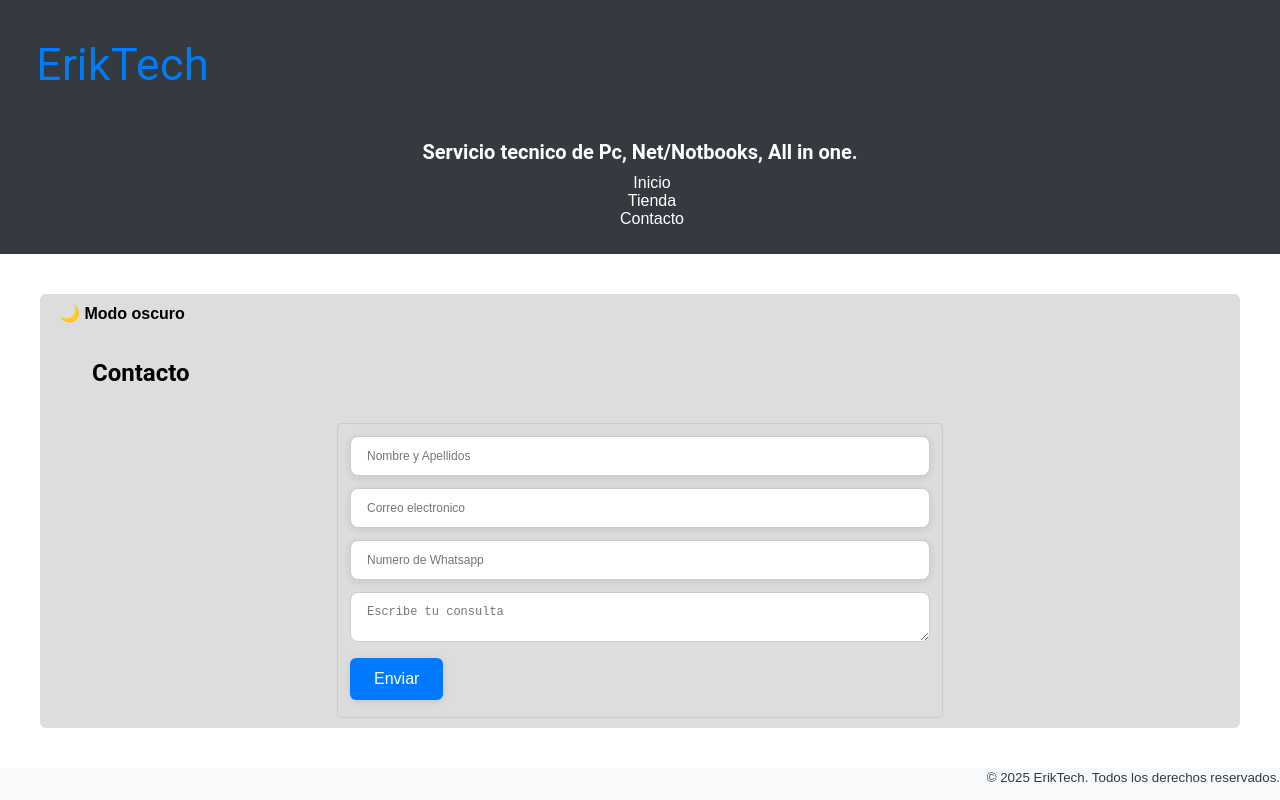
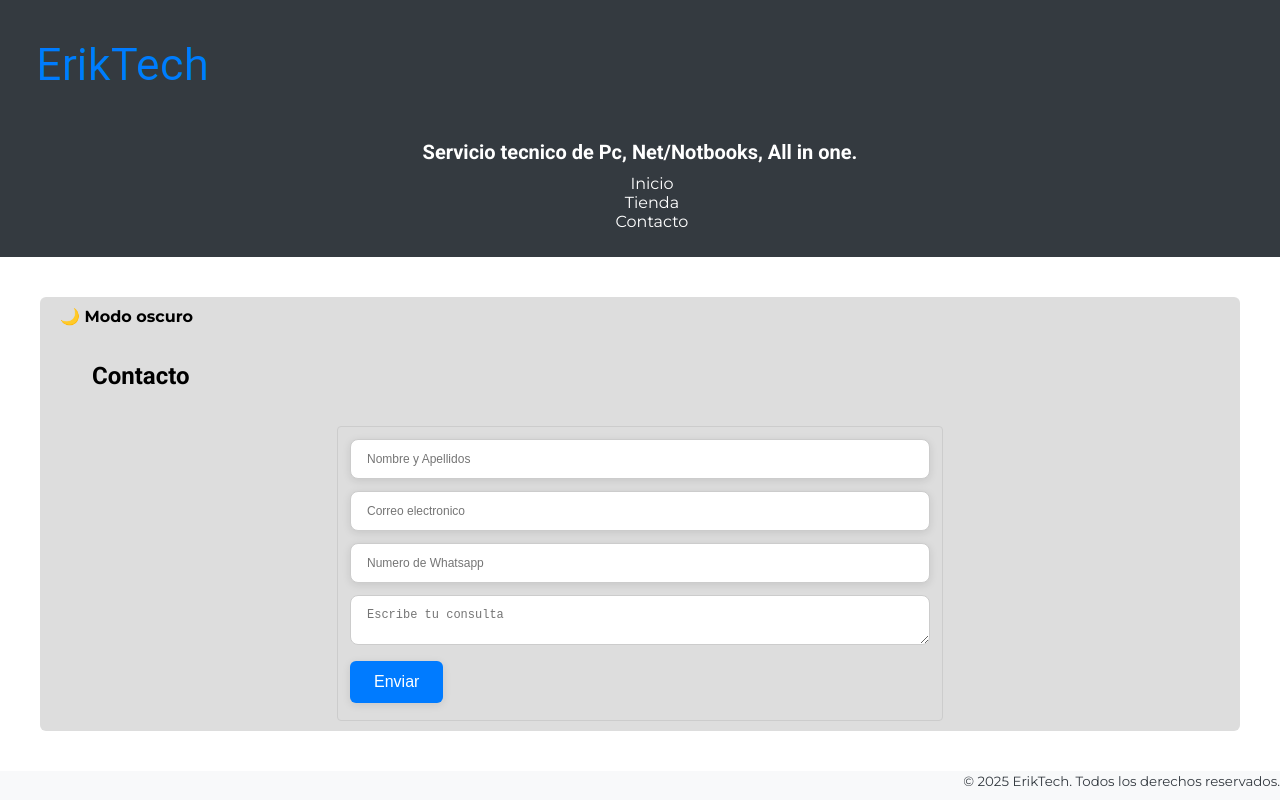
Before and after one commit to Erik-Peyret/Tarea-Global-Academy-, a plain HTML site: page pages/contacto.html in a window 1280 px wide. Drawn offline with Linux system fonts and the light colour scheme.

Commit message:
Se importan las fuentes de Google.

```diff
--- a/pages/contacto.html
+++ b/pages/contacto.html
@@ -11,6 +11,7 @@
     <meta name="description" content="Contactanos por aqui, dejanos tus datos.">
     <title>Contacto</title>
     <link rel="icon" href="../assets/Iconos/favicon.ico" type="image/ico">
+    <link href="https://fonts.googleapis.com/css2?family=Montserrat:wght@400;700&family=Roboto:wght@400;500;700&display=swap" rel="stylesheet">
   </head>
 
   <body>
```
Also changed, not shown: pages/index.html (+1 -0 lines), pages/tienda.html (+1 -0 lines).
